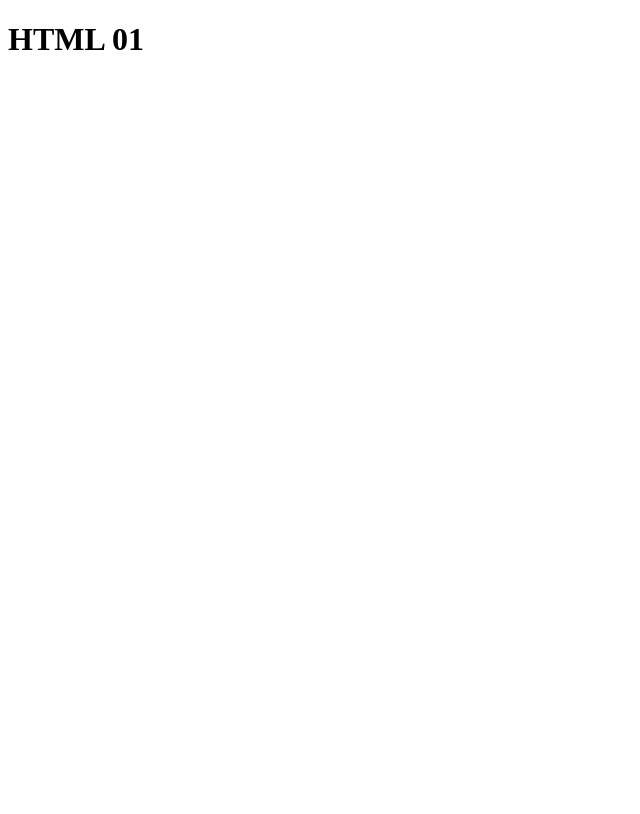
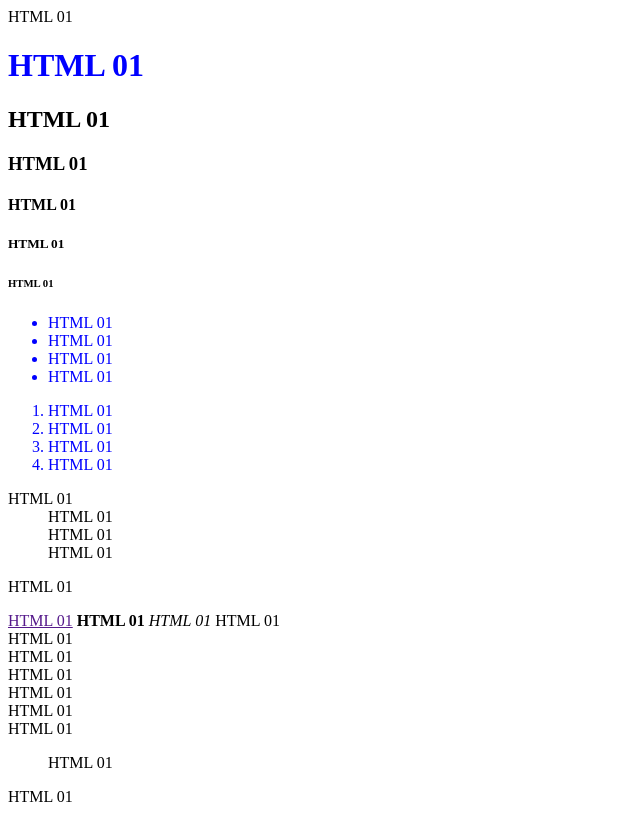
Before and after one commit to pel1780/html_step01, a plain HTML site: page html01.html in a window 1280 px wide. Shown: the whole page, without its empty margins (0-640 px from the left). Drawn offline with Linux system fonts and the light colour scheme.

Commit message:
Add files via upload

```diff
--- a/html01.html
+++ b/html01.html
@@ -6,10 +6,74 @@
     <meta http-equiv="X-UA-Compatible" content="IE=edge">
     <meta name="viewport" content="width=device-width, initial-scale=1.0">
     <title>Document</title>
+    <style>
+        /* 내부 스타일 시트 */
+        h1 {
+            color: tomato;
+        }
+
+        li {
+            color: tomato;
+            color: blue;
+        }
+
+        ul {
+            color: #ddd;
+        }
+    </style>
 </head>
 
 <body>
-    <h1>HTML 01</h1>
+    <!-- 기본 box -->
+    <div>HTML 01</div>
+
+    <!-- 제목 box -->
+    <h1 style="color:blue">HTML 01</h1>
+    <h2>HTML 01</h2>
+    <h3>HTML 01</h3>
+    <h4>HTML 01</h4>
+    <h5>HTML 01</h5>
+    <h6>HTML 01</h6>
+
+    <!-- 리스트 box -->
+    <ul>
+        <li>HTML 01</li>
+        <li>HTML 01</li>
+        <li>HTML 01</li>
+        <li>HTML 01</li>
+    </ul>
+
+    <ol>
+        <li>HTML 01</li>
+        <li>HTML 01</li>
+        <li>HTML 01</li>
+        <li>HTML 01</li>
+    </ol>
+
+    <dl>
+        <dt>HTML 01</dt>
+        <dd>HTML 01</dd>
+        <dd>HTML 01</dd>
+        <dd>HTML 01</dd>
+    </dl>
+    <p>HTML 01</p>
+
+    <!-- 인라인 : 글자, 그림 -->
+    <a href="">HTML 01</a>
+    <strong>HTML 01</strong>
+    <em>HTML 01</em>
+    <span>HTML 01</span>
+
+    <!-- 시멘틱 태그 : 의미만 가지고 있는 tag -->
+    <header>HTML 01</header>
+    <footer>HTML 01</footer>
+    <main>HTML 01</main>
+    <section>HTML 01</section>
+    <aside>HTML 01</aside>
+    <article>HTML 01</article>
+    <figure>HTML 01</figure>
+    <nav>HTML 01</nav>
 </body>
 
+
 </html>
```
